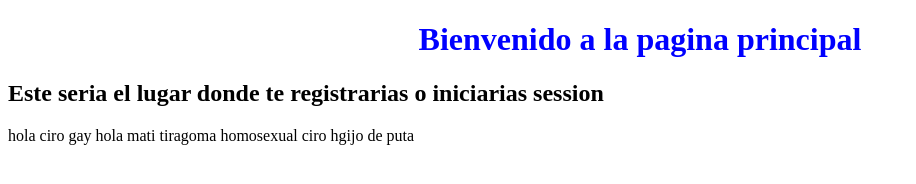
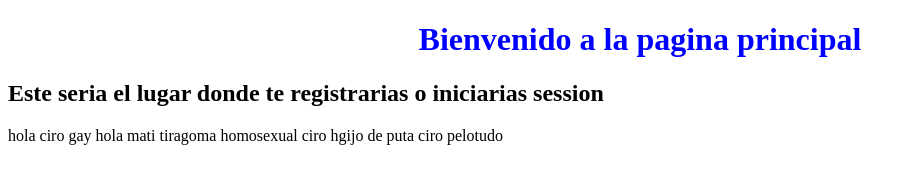
Before and after one commit to Lucas-cars/GOATY_project, a website: page pages/index.html in a window 1280 px wide. Shown: the whole page, without its empty margins (0-916 px from the left). Drawn offline with Linux system fonts and the light colour scheme.

Commit message:
Update index.html

```diff
--- a/pages/index.html
+++ b/pages/index.html
@@ -13,6 +13,7 @@
     hola ciro gay
     hola mati tiragoma homosexual
     ciro hgijo de puta
+    ciro pelotudo
     <script src="../src/logic/js.js"></script>
 </body>
 </html>
```
